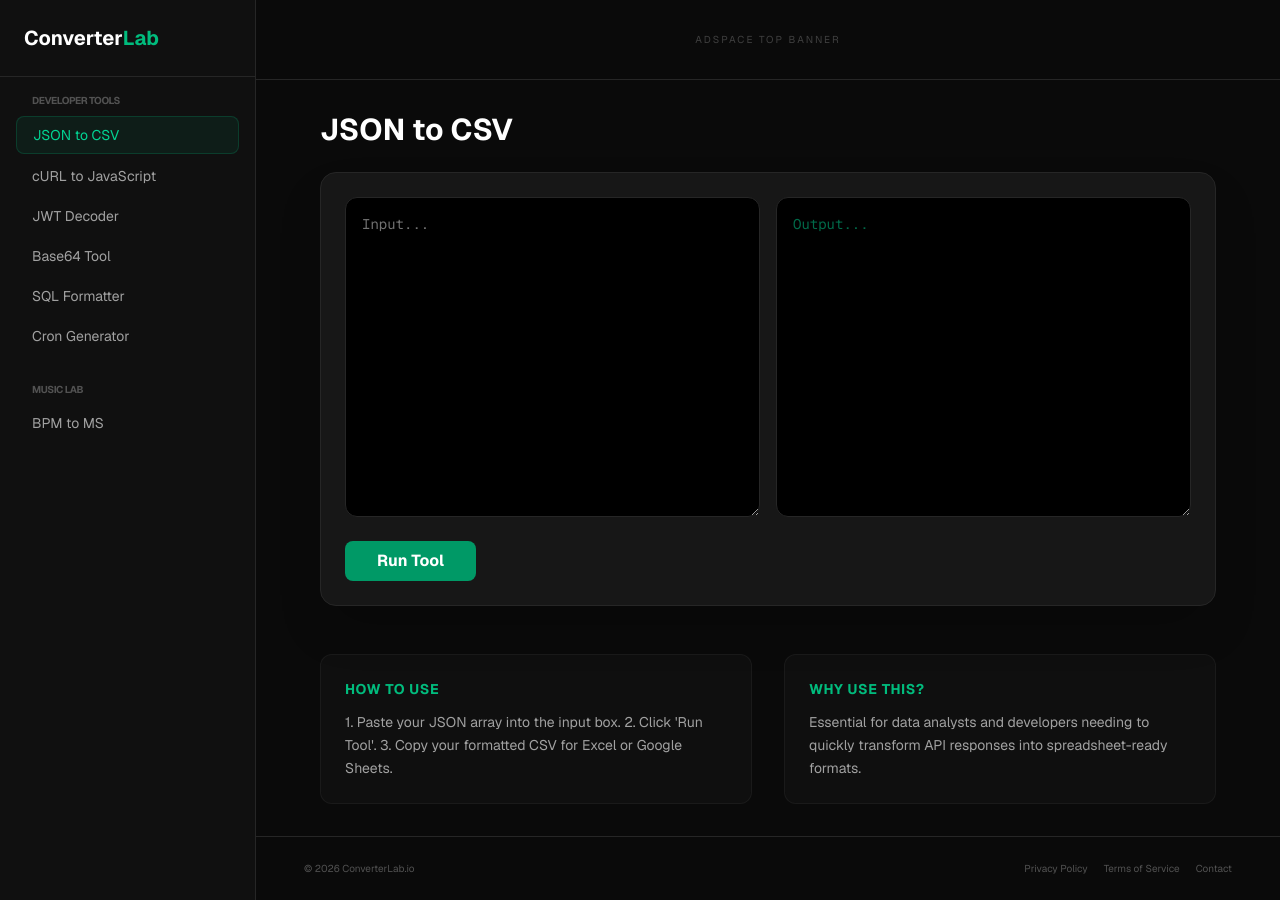
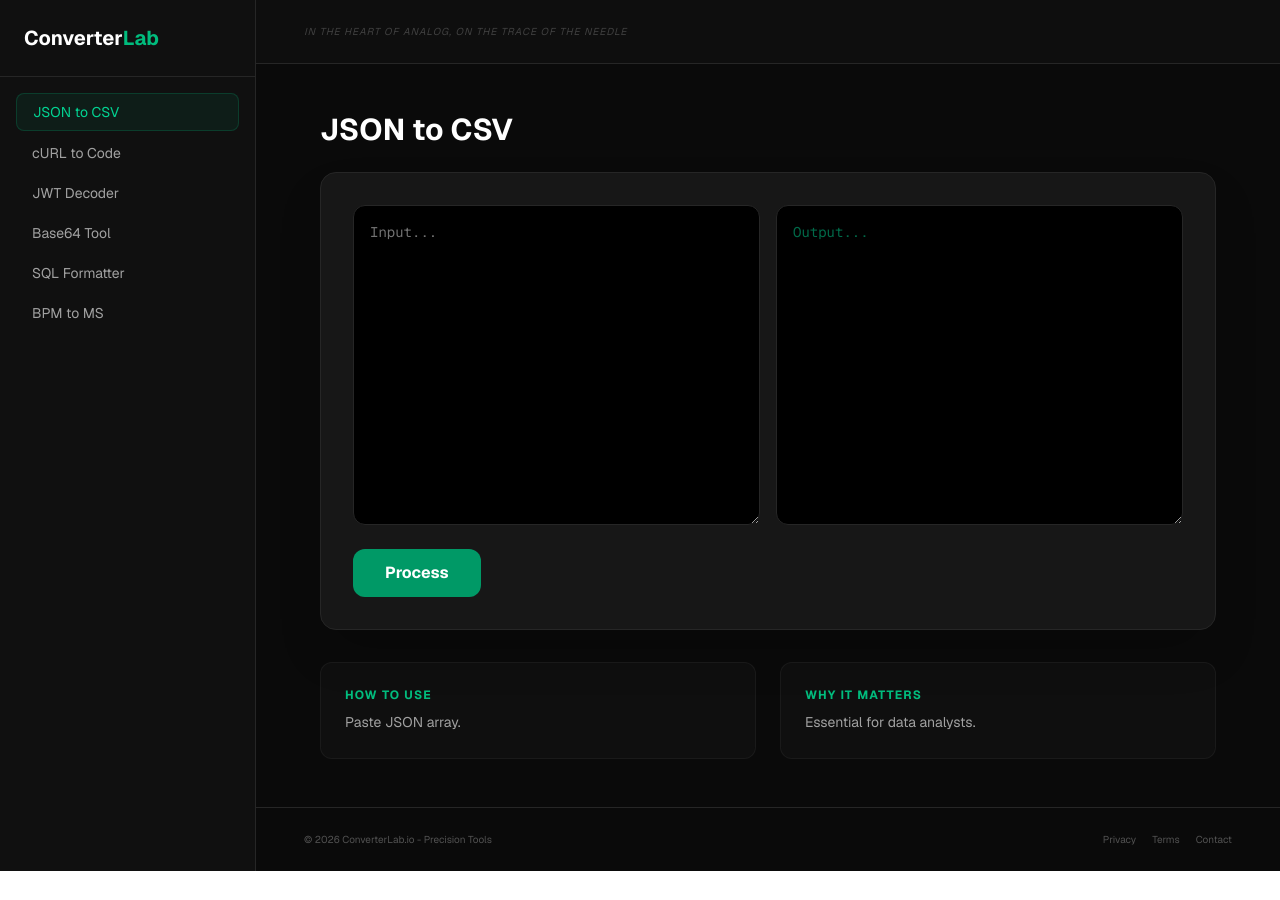
Before and after one commit to Jamminsvinyl/converterlab, a Next.js app: page / in a window 1280 px wide. After the commit the page ends 871 px from the top, so only its background shows below. Built offline with nearby package versions, Linux system fonts and the light colour scheme.

Commit message:
mobile menu fix and design update

```diff
--- a/src/app/page.js
+++ b/src/app/page.js
@@ -8,6 +8,7 @@ export default function Home() {
   const [output, setOutput] = useState("");
   const [error, setError] = useState("");
   const [bpm, setBpm] = useState(120);
+  const [isMenuOpen, setIsMenuOpen] = useState(false); // Mobil menü kontrolü
 
   const handleConvert = (actionType = "default") => {
     setError(""); setOutput("");
@@ -35,131 +36,111 @@ export default function Home() {
         setOutput(actionType === "encode" ? btoa(input) : atob(input));
       }
       else if (activeTab === "sql-format") {
-        const keywords = ["SELECT", "FROM", "WHERE", "INSERT", "UPDATE", "DELETE", "JOIN", "LEFT JOIN", "GROUP BY", "ORDER BY"];
+        const keywords = ["SELECT", "FROM", "WHERE", "INSERT", "UPDATE", "DELETE", "JOIN"];
         let formatted = input.replace(/\s+/g, " ");
         keywords.forEach(key => formatted = formatted.replace(new RegExp(` ${key} `, "gi"), `\n${key} `));
         setOutput(formatted.trim());
       }
-      else if (activeTab === "cron-gen") {
-        setOutput("0 0 * * * (Example: Runs every day at midnight)");
-      }
-    } catch (e) { setError("Format error. Please check your input."); }
+    } catch (e) { setError("Format error. Check your input."); }
   };
 
   const calculateBpm = (val) => {
     setBpm(val);
     const ms = (60000 / val).toFixed(2);
-    setOutput(`1/4 Note: ${ms} ms\n1/8 Note: ${(ms/2).toFixed(2)} ms\n1/16 Note: ${(ms/4).toFixed(2)} ms\n1/32 Note: ${(ms/8).toFixed(2)} ms`);
+    setOutput(`1/4 Note: ${ms} ms\n1/8 Note: ${(ms/2).toFixed(2)} ms\n1/16 Note: ${(ms/4).toFixed(2)} ms`);
   };
 
   const toolData = {
-    "json-csv": {
-      name: "JSON to CSV",
-      how: "1. Paste your JSON array into the input box. 2. Click 'Run Tool'. 3. Copy your formatted CSV for Excel or Google Sheets.",
-      why: "Essential for data analysts and developers needing to quickly transform API responses into spreadsheet-ready formats."
-    },
-    "curl-code": {
-      name: "cURL to JavaScript",
-      how: "1. Paste your cURL command. 2. Our tool extracts the URL and method. 3. Instantly get a production-ready Fetch API snippet.",
-      why: "Speeds up front-end development by converting terminal commands into reusable code in seconds."
-    },
-    "jwt-decoder": {
-      name: "JWT Decoder",
-      how: "1. Paste your encoded JSON Web Token. 2. Instantly see the decoded header and payload data.",
-      why: "A secure, browser-based way to inspect tokens without sending sensitive data to any server."
-    },
-    "base64": {
-      name: "Base64 Tool",
-      how: "1. Enter your text. 2. Choose 'Encode' to scramble or 'Decode' to read Base64 strings.",
-      why: "A must-have utility for handling data URI, basic auth headers, and web-safe data transmission."
-    },
-    "sql-format": {
-      name: "SQL Formatter",
-      how: "1. Paste your messy SQL query. 2. Click 'Run Tool'. 3. Copy the beautified, readable SQL code.",
-      why: "Improves code readability and helps debug complex database queries instantly."
-    },
-    "cron-gen": {
-      name: "Cron Generator",
-      how: "1. Enter your schedule requirements. 2. Generate the crontab expression needed for server tasks.",
-      why: "Eliminates the guesswork in scheduling automated server scripts and maintenance jobs."
-    },
-    "bpm-ms": {
-      name: "BPM to Milliseconds",
-      how: "1. Enter your track's BPM. 2. Instantly get the delay and reverb timing for various note values.",
-      why: "The ultimate tool for music producers and sound engineers to time effects perfectly with the rhythm."
-    }
+    "json-csv": { name: "JSON to CSV", how: "Paste JSON array.", why: "Essential for data analysts." },
+    "curl-code": { name: "cURL to Code", how: "Paste cURL command.", why: "Instant fetch snippet." },
+    "jwt-decoder": { name: "JWT Decoder", how: "Paste encoded JWT.", why: "Secure inspection." },
+    "base64": { name: "Base64 Tool", how: "Encode or decode strings.", why: "Handy for auth headers." },
+    "sql-format": { name: "SQL Formatter", how: "Paste messy SQL.", why: "Improves readability." },
+    "bpm-ms": { name: "BPM to MS", how: "Enter BPM.", why: "Precision for audio pros." }
   };
+
+  const menuItems = Object.keys(toolData);
 
   return (
     <div className="flex min-h-screen bg-neutral-950 text-neutral-200 font-sans">
+
+      {/* SIDEBAR - Desktop */}
       <aside className="w-64 border-r border-neutral-800 bg-neutral-900/50 hidden md:flex flex-col">
-        <div className="p-6 border-b border-neutral-800">
-          <h1 className="text-xl font-bold text-white">Converter<span className="text-emerald-500">Lab</span></h1>
-        </div>
-        <nav className="flex-1 p-4 space-y-1 overflow-y-auto">
-          <div className="text-[10px] font-bold text-neutral-600 uppercase mb-2 px-4 tracking-tighter">Developer Tools</div>
-          {["json-csv", "curl-code", "jwt-decoder", "base64", "sql-format", "cron-gen"].map(id => (
+        <div className="p-6 border-b border-neutral-800"><h1 className="text-xl font-bold text-white">Converter<span className="text-emerald-500">Lab</span></h1></div>
+        <nav className="flex-1 p-4 space-y-1">
+          {menuItems.map(id => (
             <button key={id} onClick={() => {setActiveTab(id); setInput(""); setOutput("");}} className={`w-full text-left px-4 py-2 rounded-lg text-sm transition ${activeTab === id ? 'bg-emerald-600/10 text-emerald-400 border border-emerald-500/20' : 'text-neutral-400 hover:bg-neutral-800'}`}>{toolData[id].name}</button>
           ))}
-          <div className="text-[10px] font-bold text-neutral-600 uppercase mb-2 mt-6 px-4 tracking-tighter">Music Lab</div>
-          <button onClick={() => {setActiveTab("bpm-ms"); setOutput(""); calculateBpm(120);}} className={`w-full text-left px-4 py-2 rounded-lg text-sm transition ${activeTab === "bpm-ms" ? 'bg-emerald-600/10 text-emerald-400 border border-emerald-500/20' : 'text-neutral-400 hover:bg-neutral-800'}`}>BPM to MS</button>
         </nav>
       </aside>
 
-      <main className="flex-1 flex flex-col">
-        <div className="w-full h-20 border-b border-neutral-800 flex items-center justify-center text-[10px] text-neutral-700 uppercase tracking-[0.2em]">AdSpace Top Banner</div>
-        <div className="p-8 flex-1">
+      {/* MOBILE HEADER & MENU */}
+      <div className="flex-1 flex flex-col min-w-0">
+        <header className="h-16 border-b border-neutral-800 flex items-center justify-between px-6 md:px-12 bg-neutral-900/30">
+          <h1 className="text-lg font-bold text-white md:hidden">Converter<span className="text-emerald-500">Lab</span></h1>
+          <button onClick={() => setIsMenuOpen(!isMenuOpen)} className="md:hidden p-2 text-neutral-400 hover:text-white">
+            {isMenuOpen ? "✕ Close" : "☰ Menu"}
+          </button>
+          <div className="hidden md:block text-[10px] text-neutral-700 tracking-widest uppercase italic">In the heart of analog, on the trace of the needle</div>
+        </header>
+
+        {/* MOBILE MENU OVERLAY */}
+        {isMenuOpen && (
+          <div className="md:hidden bg-neutral-900 border-b border-neutral-800 p-4 space-y-2">
+            {menuItems.map(id => (
+              <button key={id} onClick={() => {setActiveTab(id); setInput(""); setOutput(""); setIsMenuOpen(false);}} className="w-full text-left px-4 py-3 text-sm text-neutral-300 hover:bg-neutral-800 rounded-lg">{toolData[id].name}</button>
+            ))}
+          </div>
+        )}
+
+        <div className="p-4 md:p-12 flex-1 overflow-y-auto">
           <div className="max-w-4xl mx-auto">
-            <h2 className="text-3xl font-bold text-white mb-6">{toolData[activeTab].name}</h2>
+            <h2 className="text-2xl md:text-3xl font-bold text-white mb-6">{toolData[activeTab].name}</h2>
 
-            <div className="bg-neutral-900 border border-neutral-800 rounded-2xl p-6 shadow-2xl mb-12">
+            <div className="bg-neutral-900 border border-neutral-800 rounded-2xl p-4 md:p-8 shadow-2xl mb-8">
               {activeTab === "bpm-ms" ? (
                 <div className="space-y-6">
-                  <input type="number" value={bpm} onChange={(e) => calculateBpm(e.target.value)} className="w-full bg-black border border-neutral-800 rounded-lg p-4 text-2xl font-mono text-emerald-400 outline-none focus:border-emerald-500" />
-                  <pre className="p-6 bg-black rounded-xl border border-neutral-800 text-emerald-500 font-mono text-lg">{output}</pre>
+                  <input type="number" value={bpm} onChange={(e) => calculateBpm(e.target.value)} className="w-full bg-black border border-neutral-800 rounded-xl p-4 text-3xl font-mono text-emerald-400 outline-none focus:border-emerald-500" />
+                  <pre className="p-6 bg-black rounded-xl border border-neutral-800 text-emerald-500 font-mono text-base md:text-lg">{output || "Enter BPM to calculate..."}</pre>
                 </div>
               ) : (
                 <>
                   <div className="grid grid-cols-1 lg:grid-cols-2 gap-4">
-                    <textarea className="h-80 bg-black border border-neutral-800 rounded-xl p-4 text-sm font-mono outline-none focus:border-emerald-500" value={input} onChange={(e) => setInput(e.target.value)} placeholder="Input..." />
-                    <textarea className="h-80 bg-black border border-neutral-800 rounded-xl p-4 text-sm font-mono text-emerald-400 outline-none" value={output} readOnly placeholder="Output..." />
+                    <textarea className="h-64 md:h-80 bg-black border border-neutral-800 rounded-xl p-4 text-sm font-mono outline-none focus:border-emerald-500" value={input} onChange={(e) => setInput(e.target.value)} placeholder="Input..." />
+                    <textarea className="h-64 md:h-80 bg-black border border-neutral-800 rounded-xl p-4 text-sm font-mono text-emerald-400 outline-none" value={output} readOnly placeholder="Output..." />
                   </div>
-                  <div className="mt-6 flex gap-3">
-                    {activeTab === "base64" ? (
-                      <><button onClick={() => handleConvert("encode")} className="px-6 py-2 bg-emerald-600 text-white font-bold rounded-lg">Encode</button>
-                      <button onClick={() => handleConvert("decode")} className="px-6 py-2 border border-emerald-600 text-emerald-500 rounded-lg">Decode</button></>
-                    ) : (
-                      <button onClick={() => handleConvert()} className="px-8 py-2 bg-emerald-600 text-white font-bold rounded-lg">Run Tool</button>
-                    )}
-                    {output && <button onClick={() => navigator.clipboard.writeText(output)} className="ml-auto text-xs text-neutral-500 underline">Copy Result</button>}
+                  <div className="mt-6 flex flex-wrap gap-3">
+                    <button onClick={() => handleConvert(activeTab === "base64" ? "encode" : "default")} className="px-8 py-3 bg-emerald-600 hover:bg-emerald-500 text-white font-bold rounded-xl transition-all">Process</button>
+                    {activeTab === "base64" && <button onClick={() => handleConvert("decode")} className="px-8 py-3 border border-emerald-600 text-emerald-500 rounded-xl">Decode</button>}
+                    {output && <button onClick={() => navigator.clipboard.writeText(output)} className="ml-auto text-xs text-neutral-500 hover:text-white underline">Copy Result</button>}
                   </div>
                 </>
               )}
             </div>
 
-            {/* SEO SECTIONS */}
-            <div className="grid md:grid-cols-2 gap-8 text-sm">
+            {/* SEO & GUIDES */}
+            <div className="grid md:grid-cols-2 gap-6 text-sm">
               <div className="bg-neutral-900/40 p-6 rounded-xl border border-neutral-800/50">
-                <h3 className="text-emerald-500 font-bold mb-3 uppercase tracking-wider">How to Use</h3>
+                <h3 className="text-emerald-500 font-bold mb-2 uppercase text-xs tracking-widest">How to use</h3>
                 <p className="text-neutral-400 leading-relaxed">{toolData[activeTab].how}</p>
               </div>
               <div className="bg-neutral-900/40 p-6 rounded-xl border border-neutral-800/50">
-                <h3 className="text-emerald-500 font-bold mb-3 uppercase tracking-wider">Why Use This?</h3>
+                <h3 className="text-emerald-500 font-bold mb-2 uppercase text-xs tracking-widest">Why it matters</h3>
                 <p className="text-neutral-400 leading-relaxed">{toolData[activeTab].why}</p>
               </div>
             </div>
-
           </div>
         </div>
-        <footer className="p-6 border-t border-neutral-800 flex justify-between items-center text-[10px] text-neutral-600 px-12">
-          <div>© 2026 ConverterLab.io</div>
+
+        <footer className="p-6 border-t border-neutral-800 flex flex-col md:flex-row justify-between items-center text-[10px] text-neutral-600 px-6 md:px-12 gap-4">
+          <div>© 2026 ConverterLab.io - Precision Tools</div>
           <div className="flex gap-4">
-            <a href="/privacy" className="hover:text-emerald-500">Privacy Policy</a>
-            <a href="/terms" className="hover:text-emerald-500">Terms of Service</a>
+            <a href="/privacy" className="hover:text-emerald-500 transition-colors">Privacy</a>
+            <a href="/terms" className="hover:text-emerald-500 transition-colors">Terms</a>
             <a href="mailto:hello@converterlab.io" className="hover:text-emerald-500 transition-colors">Contact</a>
           </div>
         </footer>
-      </main>
+      </div>
     </div>
   );
 }
```
